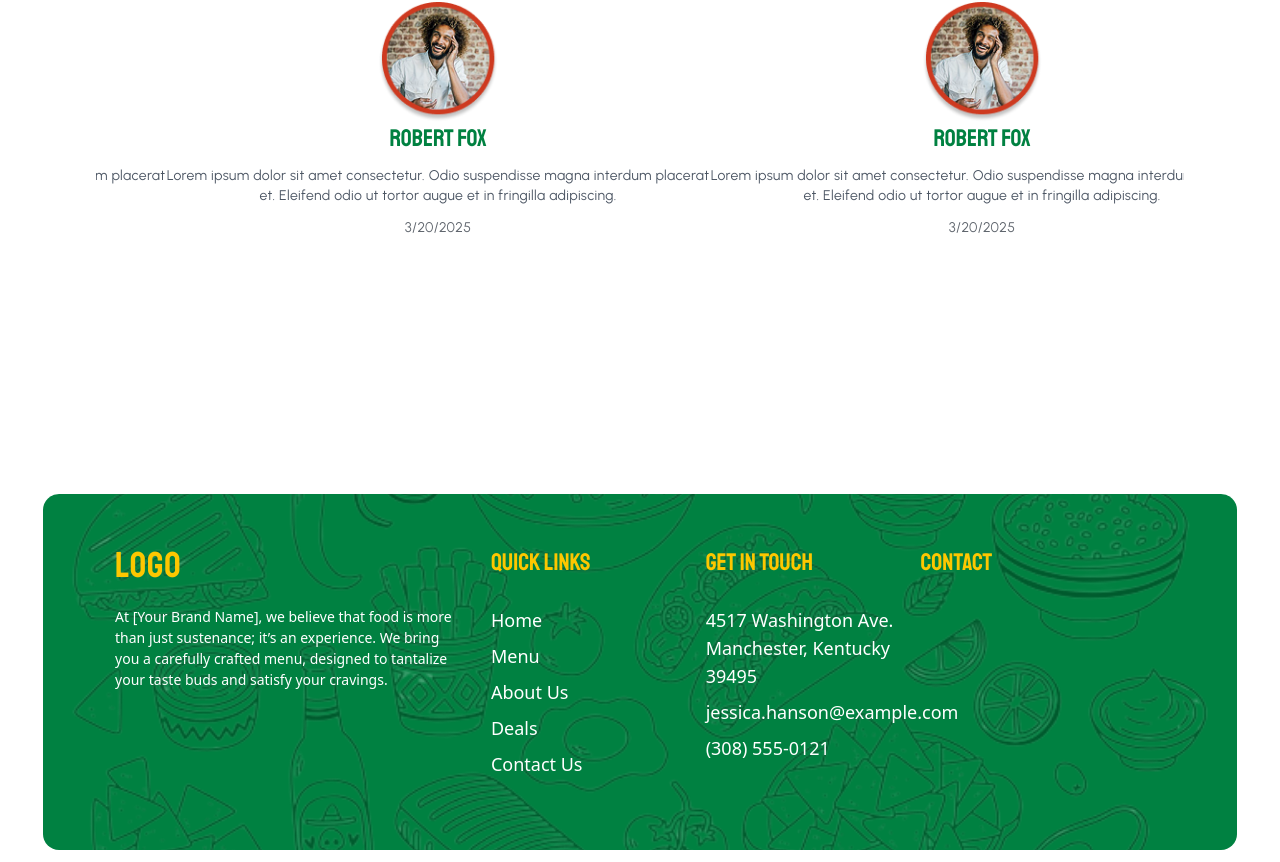
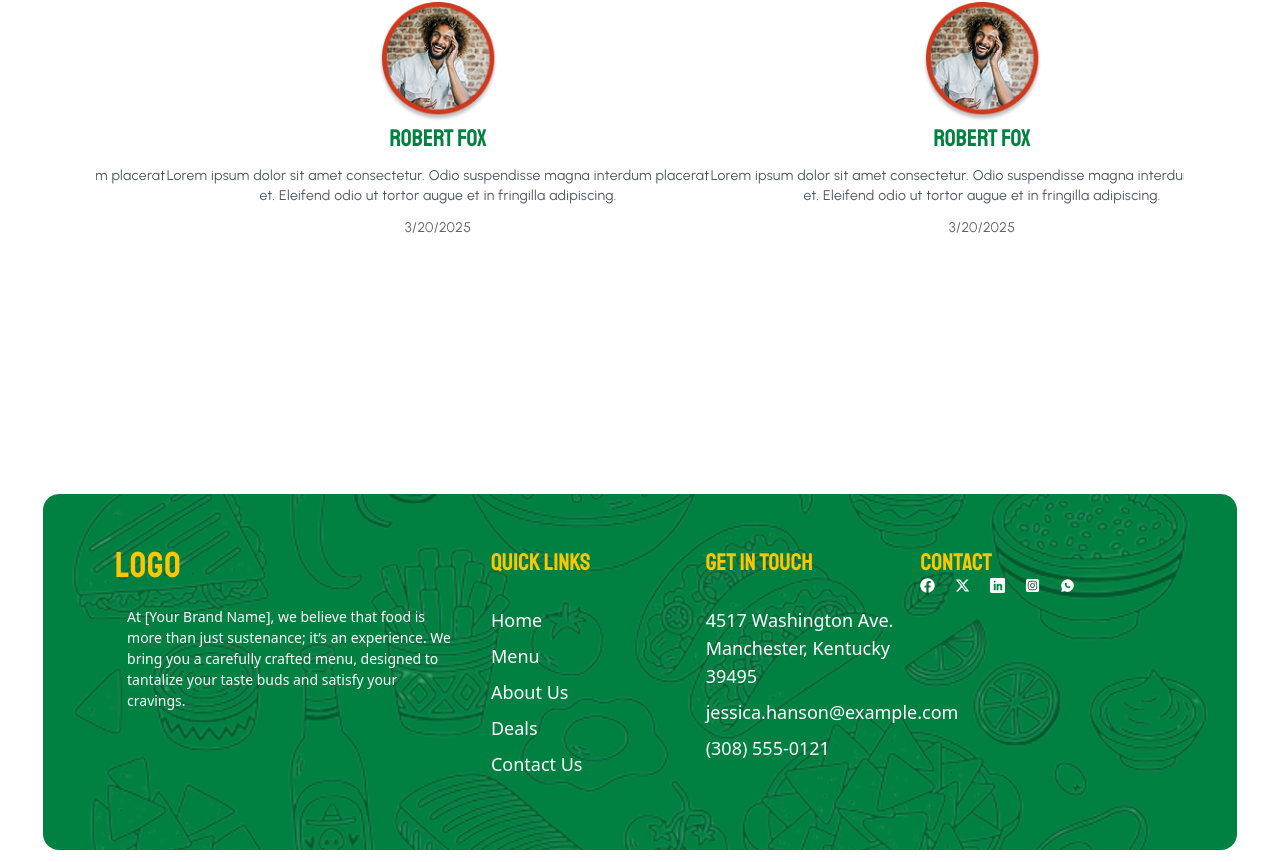
Before and after one commit to Maryammuhammadafzal/Fast_Food_Landing_Page, a Next.js app: page / in a window 1280 px wide. Shown: the part 3569-4431 px from the top of the page. Built offline with nearby package versions, Linux system fonts and the light colour scheme; a web font is replaced by a local one.

Commit message:
Creted Footer done

```diff
--- a/components/footer.jsx
+++ b/components/footer.jsx
@@ -1,6 +1,11 @@
 import React from 'react'
 import { FaArrowRightLong } from 'react-icons/fa6';
 import FeaturesBgImage from "../public/features-bg.png";
+ import { FaFacebook } from "react-icons/fa";
+ import { TbBrandWhatsappFilled } from "react-icons/tb";
+ import { FaSquareInstagram } from "react-icons/fa6";
+ import { FaXTwitter } from "react-icons/fa6";
+ import { ImLinkedin } from "react-icons/im";
 const Footer = () => {
    let contact_data = [
     {
@@ -31,7 +36,7 @@ const Footer = () => {
                 Logo
               </h3>
             </div>
-            <p className="text-[14px] my-5 max-sm:w-[70%] max-sm:text-center font-[Nunito Sans] max-md:text-[14px] max-sm:text-[12px] max-sm:w-full font-[400]">
+            <p className="text-[14px] my-5 max-sm:w-[70%] px-3 max-sm:text-center font-[Nunito Sans] max-md:text-[14px] max-sm:text-[12px] max-sm:w-full font-[400]">
               At [Your Brand Name], we believe that food is more than just
               sustenance; it’s an experience. We bring you a carefully crafted
               menu, designed to tantalize your taste buds and satisfy your
@@ -98,9 +103,13 @@ const Footer = () => {
             <h4 className=" text-yellow-400 staatliches text-2xl font-bold capitalize max-lg:text-xl  max-md:text-lg">
               Contact
             </h4>
-            <div className='socialLinks flex flx-wrap'>
-
-            </div>
+            <div className="left w-auto flex flex-wrap gap-5 text-white">
+                            <FaFacebook size={15} />
+                            <FaXTwitter size={15} />
+                            <ImLinkedin size={15} />
+                            <FaSquareInstagram size={15} />
+                            <TbBrandWhatsappFilled size={15} />
+                    </div>
           </div>
         </div>
       </div>
```
